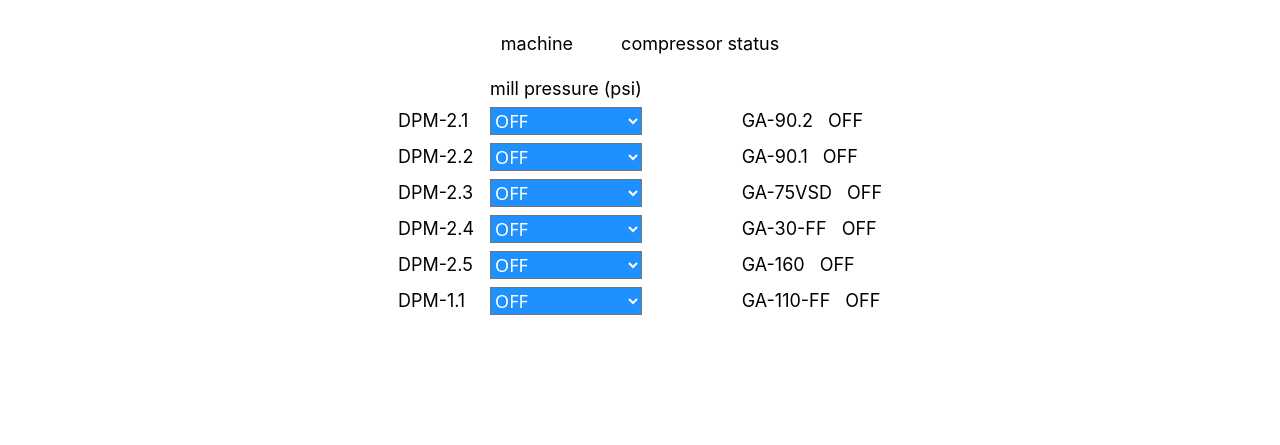
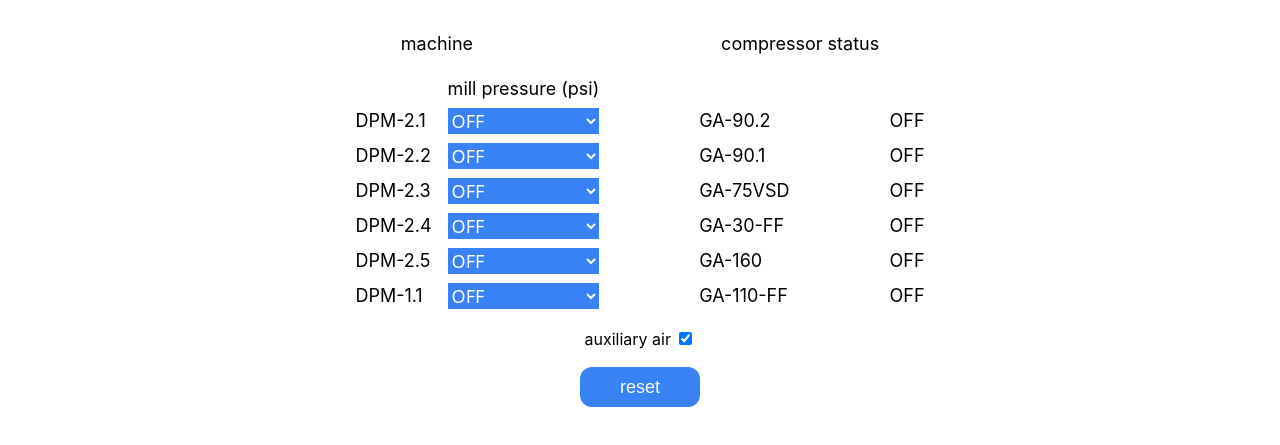
Before and after one commit to Schmat-dev/compressor_wizard, a plain HTML site: page index.html in a window 1280 px wide. Shown: the part 65-510 px from the top of the page. Drawn offline with Linux system fonts and the light colour scheme.

Commit message:
First draft of the webpage.

```diff
--- a/index.html
+++ b/index.html
@@ -118,30 +118,38 @@
         <div class="compressorlist">
             <div class="compressor-status">
                 <div class="compressor">GA-90.2</div>
-                <div class="status">OFF</div>
             </div>
             <div class="compressor-status">
                 <div class="compressor">GA-90.1</div>
-                <div class="status">OFF</div>
             </div>
             <div class="compressor-status">
                 <div class="compressor">GA-75VSD</div>
-                <div class="status">OFF</div>
             </div>
             <div class="compressor-status">
                 <div class="compressor">GA-30-FF</div>
-                <div class="status">OFF</div>
             </div>
             <div class="compressor-status">
                 <div class="compressor">GA-160</div>
-                <div class="status">OFF</div>
             </div>
             <div class="compressor-status">
                 <div class="compressor">GA-110-FF</div>
-                <div class="status">OFF</div>
             </div>
-
         </div>
+        <div class="status-list">
+            <div class="status">OFF</div>
+            <div class="status">OFF</div>
+            <div class="status">OFF</div>
+            <div class="status">OFF</div>
+            <div class="status">OFF</div>
+            <div class="status">OFF</div>
+        </div>
+    </div>
+    <div class="info">
+        <label class="aux-air">auxiliary air
+            <input type="checkbox" checked="checked">
+            <span class="checkmark"></span>
+          </label>
+        <button class="reset-button">reset</button>
     </div>
 </body>
 </html>
--- a/style.css
+++ b/style.css
@@ -52,6 +52,7 @@ ul {
 .titles {
     display: flex;
     justify-content: center;
+    gap: 200px;
     font-size: 18px;
 }
 
@@ -68,7 +69,7 @@ ul {
     display: flex;
     flex-direction: column;
     font-size: 18px;
-    gap: 15px;
+    gap: 14px;
     margin-top: 32px;
 }
 
@@ -76,14 +77,15 @@ ul {
     display: flex;
     flex-direction: column;
     font-size: 18px;
-    gap: 8px;
+    gap: 9px;
 }
 
 select {
     font-size: 18px;
     font-family: system-ui, -apple-system, BlinkMacSystemFont, 'Segoe UI', Roboto, Oxygen, Ubuntu, Cantarell, 'Open Sans', 'Helvetica Neue', sans-serif;
-    background-color: dodgerblue;
+    background-color: #3882f6;
     color: white;
+    border-style: none;
 }
 
 .compressorlist {
@@ -91,10 +93,37 @@ select {
     flex-direction: column;
     font-size: 18px;
     margin-top: 32px;
-    gap: 15px;
+    gap: 14px;
 }
 
 .compressor-status {
     display: flex;
-    gap: 15px;
+    gap: 14px;
 }
+
+.status-list {
+    display: flex;
+    flex-direction: column;
+    font-size: 18px;
+    margin-top: 32px;
+    gap: 14px;
+}
+
+.reset-button {
+    background-color: #3882f6;
+    width: 120px;
+    height: 40px;
+    border: none;
+    border-radius: 12px;
+    font-size: 18px;
+    color: #F9FAF8;
+}
+
+.info {
+    display: flex;
+    flex-direction: column;
+    justify-content: center;
+    gap: 18px;
+    align-items: center;
+    margin-top: 20px;
+}
```
